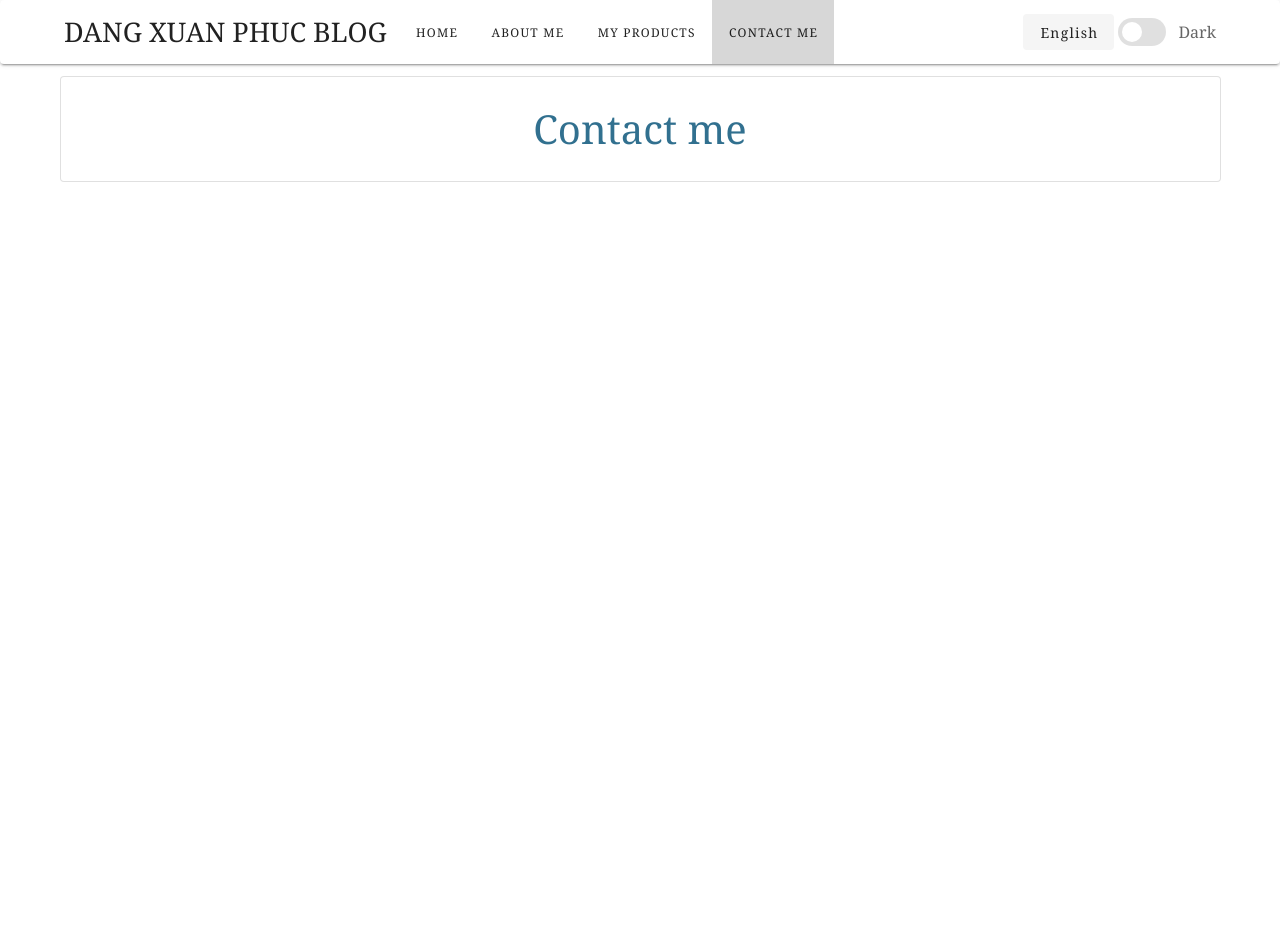
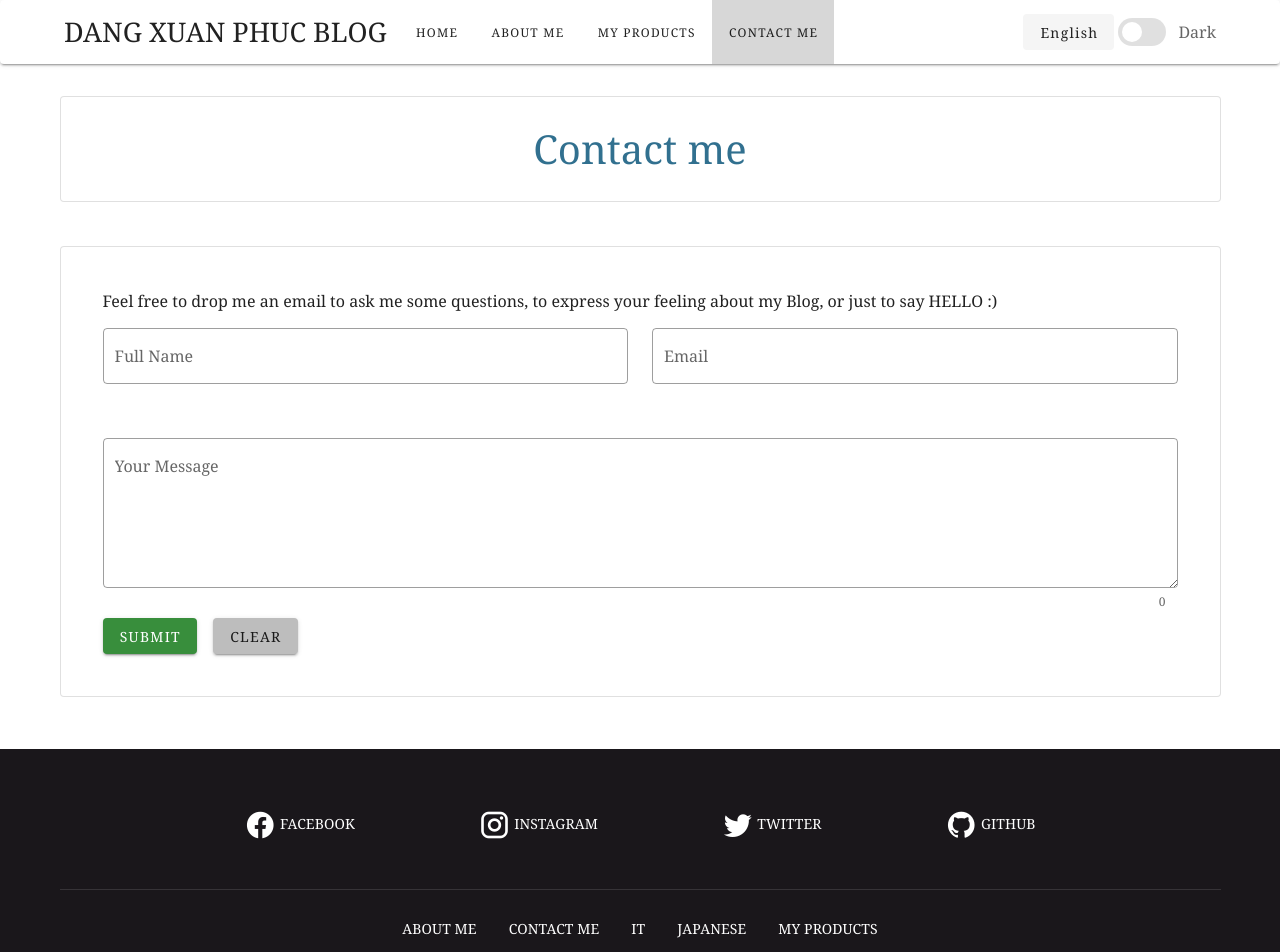
Before and after one commit to dangxuanphuc/wataridori, a Vue app in the folder wataridori/: page /contact-me in a window 1280 px wide. Shown: the top 952 px of the page. Before the commit the page ends 800 px from the top, so only its background shows below. Built offline with nearby package versions, Linux system fonts and the light colour scheme.

Commit message:
Add contact & footer

```diff
--- /dev/null
+++ b/wataridori/src/components/FeedBack.vue
@@ -0,0 +1,50 @@
+<template>
+  <v-container>
+    <v-card class="form-contact" outlined>
+      <v-form>
+        <v-container>
+          <div class="text-in-form">
+            Feel free to drop me an email to ask me some questions, to express
+            your feeling about my Blog, or just to say HELLO :)
+          </div>
+          <v-row>
+            <v-col cols="12" sm="6">
+              <v-text-field label="Full Name" outlined></v-text-field>
+            </v-col>
+            <v-col cols="12" sm="6">
+              <v-text-field label="Email" outlined></v-text-field>
+            </v-col>
+          </v-row>
+          <v-row>
+            <v-col>
+              <v-textarea
+                autocomplete="message"
+                label="Your Message"
+                outlined
+                counter
+              ></v-textarea>
+            </v-col>
+          </v-row>
+          <v-btn dark color="green darken-2" class="mr-4">
+            Submit
+          </v-btn>
+          <v-btn color="grey lighten-1">Clear</v-btn>
+        </v-container>
+      </v-form>
+    </v-card>
+  </v-container>
+</template>
+
+<script>
+export default {};
+</script>
+
+<style lang="scss" scoped>
+.form-contact {
+  background: #eee;
+  padding: 30px;
+  .text-in-form {
+    margin-bottom: 15px;
+  }
+}
+</style>
--- /dev/null
+++ b/wataridori/src/components/FooterApp.vue
@@ -0,0 +1,92 @@
+<template>
+  <v-footer dark padless class="mt-10">
+    <v-container>
+      <v-card flat tile class="footer-card white--text text-center">
+        <v-card-text class="py-12">
+          <a
+            v-for="(icon, index) in icons"
+            :key="index"
+            :href="icon.link"
+            target="_blank"
+            class="mx-15 white--text social-link"
+          >
+            <v-icon size="32px">{{ icon.name }}</v-icon> {{ icon.title }}
+          </a>
+        </v-card-text>
+        <v-divider></v-divider>
+        <v-card-text class="py-7">
+          <a
+            v-for="(item, index) in items"
+            :key="index"
+            :href="item.link"
+            class="mx-4 white--text social-link"
+          >
+            <span>{{ item.title }}</span>
+          </a>
+        </v-card-text>
+        <v-divider></v-divider>
+        <v-card-text class="white--text py-7">
+          &copy; {{ new Date().getFullYear() }} {{ copyright }}
+        </v-card-text>
+      </v-card>
+    </v-container>
+  </v-footer>
+</template>
+
+<script>
+export default {
+  data: () => ({
+    copyright: 'Dang Xuan Phuc Blog. All Rights Reserved.',
+    icons: [
+      {
+        name: 'mdi-facebook',
+        title: 'Facebook',
+        link: 'https://facebook.com/wataridori.natsumi/'
+      },
+      {
+        name: 'mdi-instagram',
+        title: 'Instagram',
+        link: 'https://www.instagram.com/wataridori.natsumi/'
+      },
+      {
+        name: 'mdi-twitter',
+        title: 'Twitter',
+        link: 'https://twitter.com/phucdx98/'
+      },
+      {
+        name: 'mdi-github',
+        title: 'Github',
+        link: 'https://github.com/dangxuanphuc/'
+      }
+    ],
+    items: [
+      { title: 'About me', link: '/about-me' },
+      { title: 'Contact me', link: '/contact-me' },
+      { title: 'IT', link: '/#' },
+      { title: 'Japanese', link: '/#' },
+      { title: 'My Products', link: '/my-products' }
+    ]
+  })
+};
+</script>
+
+<style lang="scss" scoped>
+.v-footer {
+  background: #1a171b !important;
+  .footer-card {
+    background: #1a171b !important;
+    .social-link {
+      text-decoration: none;
+      text-transform: uppercase;
+      &:hover {
+        opacity: 0.6;
+        transition: 0.3s;
+      }
+      span:hover {
+        color: #f4511e;
+        transition: 0.3s;
+      }
+    }
+  }
+}
+</style>
--- a/wataridori/src/components/TitleNavigation.vue
+++ b/wataridori/src/components/TitleNavigation.vue
@@ -1,6 +1,6 @@
 <template>
   <v-container>
-    <v-card class="mx-auto section-title" outlined>
+    <v-card class="section-title my-5" outlined>
       <h1>{{ title }}</h1>
     </v-card>
   </v-container>
@@ -16,6 +16,7 @@ export default {
 .section-title {
   padding: 22px;
   text-align: center;
+  background: #eee;
   h1 {
     font-weight: 400;
     font-size: 40px;
--- a/wataridori/src/views/About.vue
+++ b/wataridori/src/views/About.vue
@@ -1,15 +1,18 @@
 <template>
   <div>
     <title-navigation :title="'About me'"></title-navigation>
+    <footer-app></footer-app>
   </div>
 </template>
 
 <script>
 import TitleNavigation from '@/components/TitleNavigation.vue';
+import FooterApp from '@/components/FooterApp.vue';
 
 export default {
   components: {
-    TitleNavigation
+    TitleNavigation,
+    FooterApp
   },
   data: () => ({})
 };
--- a/wataridori/src/views/Contact.vue
+++ b/wataridori/src/views/Contact.vue
@@ -1,15 +1,21 @@
 <template>
   <div>
     <title-navigation :title="'Contact me'"></title-navigation>
+    <feed-back></feed-back>
+    <footer-app></footer-app>
   </div>
 </template>
 
 <script>
 import TitleNavigation from '@/components/TitleNavigation.vue';
+import FeedBack from '@/components/FeedBack.vue';
+import FooterApp from '@/components/FooterApp.vue';
 
 export default {
   components: {
-    TitleNavigation
+    TitleNavigation,
+    FeedBack,
+    FooterApp
   },
   data: () => ({})
 };
--- a/wataridori/src/views/Home.vue
+++ b/wataridori/src/views/Home.vue
@@ -1,15 +1,18 @@
 <template>
   <div>
     <title-navigation :title="'Home'"></title-navigation>
+    <footer-app></footer-app>
   </div>
 </template>
 
 <script>
 import TitleNavigation from '@/components/TitleNavigation.vue';
+import FooterApp from '@/components/FooterApp.vue';
 
 export default {
   components: {
-    TitleNavigation
+    TitleNavigation,
+    FooterApp
   },
   data: () => ({})
 };
--- a/wataridori/src/views/Product.vue
+++ b/wataridori/src/views/Product.vue
@@ -1,15 +1,18 @@
 <template>
   <div>
     <title-navigation :title="'My Products'"></title-navigation>
+    <footer-app></footer-app>
   </div>
 </template>
 
 <script>
 import TitleNavigation from '@/components/TitleNavigation.vue';
+import FooterApp from '@/components/FooterApp.vue';
 
 export default {
   components: {
-    TitleNavigation
+    TitleNavigation,
+    FooterApp
   },
   data: () => ({})
 };
```
Also changed, not shown: 1 other file (tests, documents, lock files or other folders).
